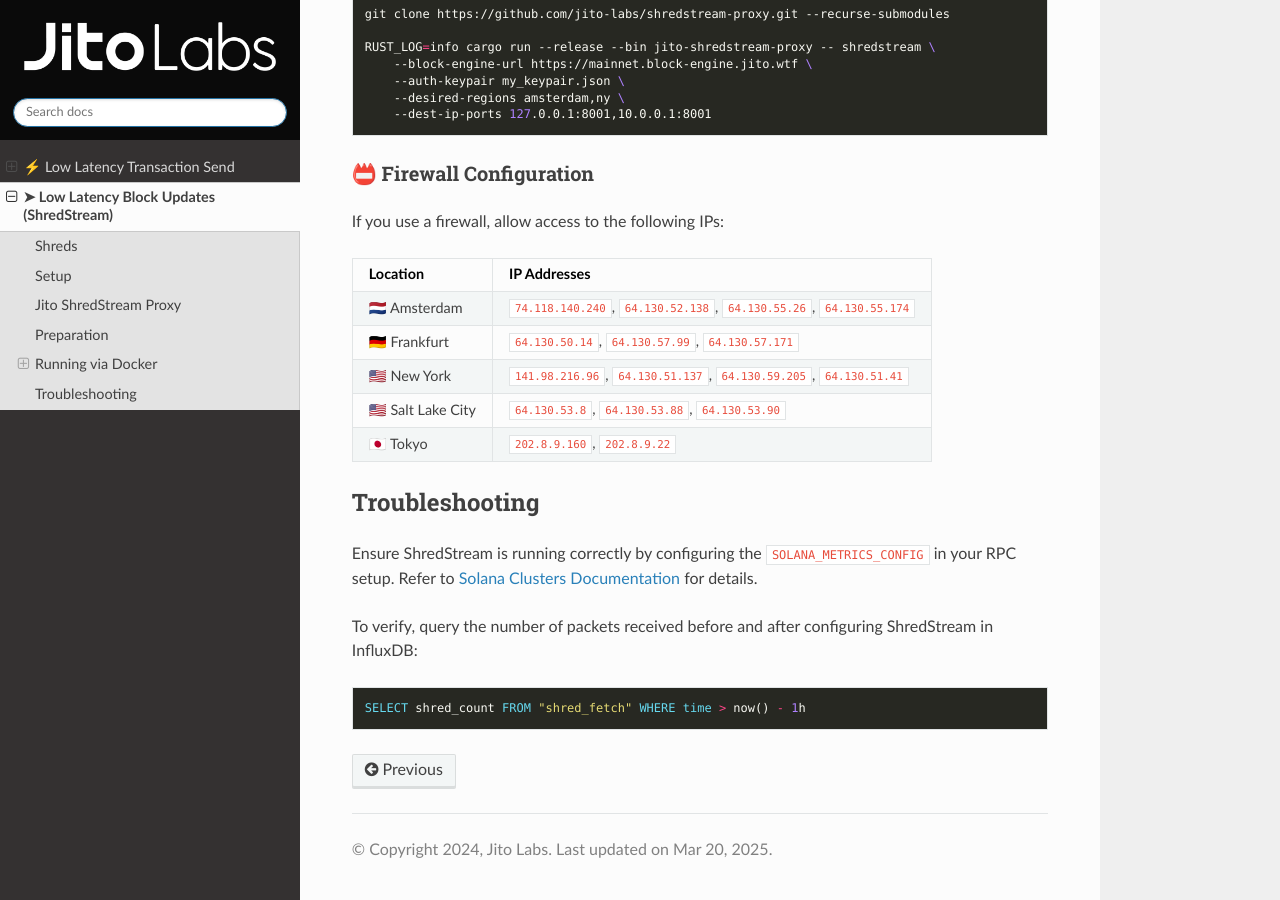
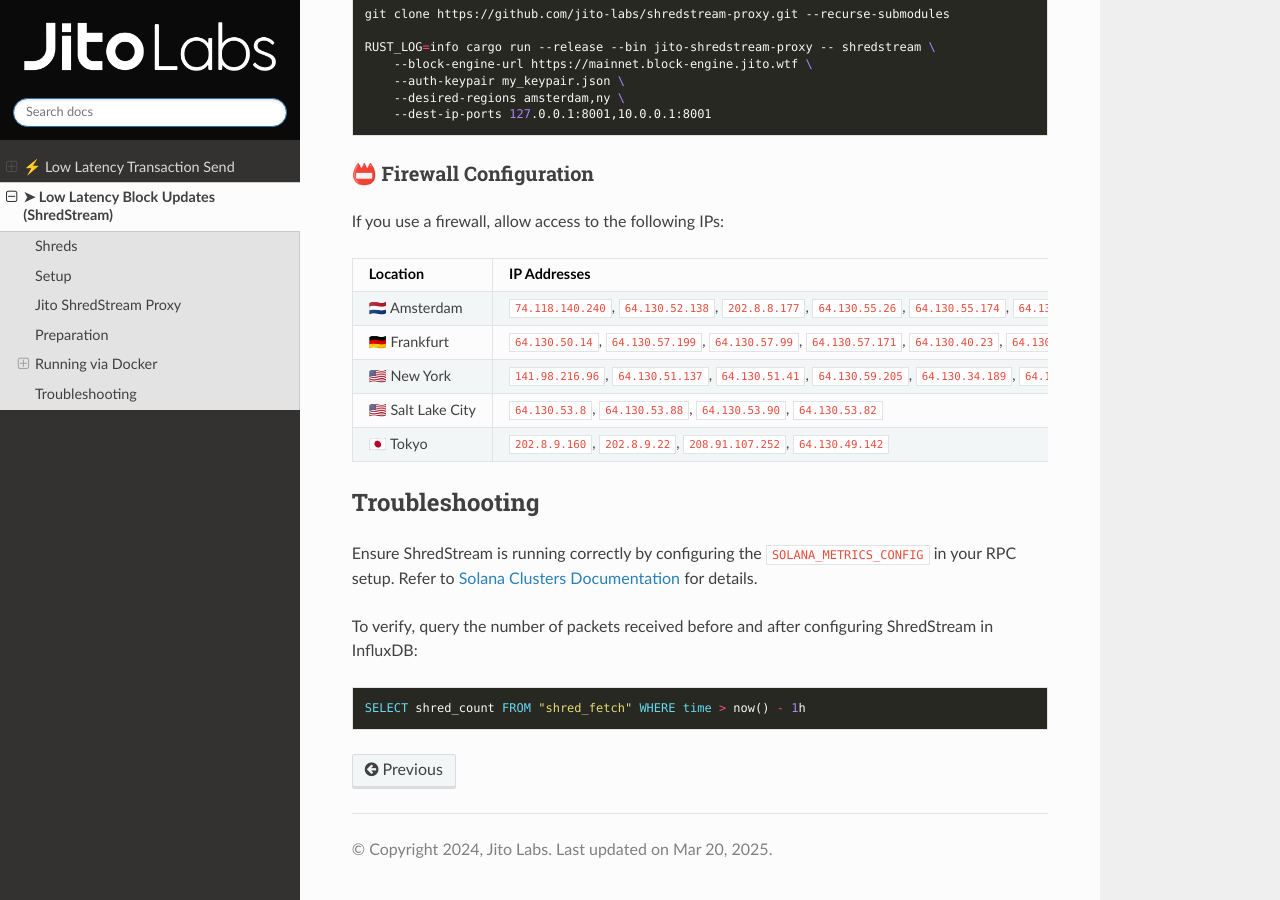
Before and after one commit to jito-labs/jito-docs, a Sphinx documentation site: the page built from docs/source/lowlatencytxnfeed.md, in a window 1280 px wide and 900 px high, scrolled down 2480 px. Built offline with Sphinx 7.4.7 and the Read the Docs theme 3.1.0, drawn with Linux system fonts in a browser that asks for light colours.

Commit message:
Add new shredstream IPs (#41)

```diff
--- a/docs/source/lowlatencytxnfeed.md
+++ b/docs/source/lowlatencytxnfeed.md
@@ -98,13 +98,13 @@
 
 If you use a firewall, allow access to the following IPs:
 
-| Location            | IP Addresses                                                       |
-|---------------------|--------------------------------------------------------------------|
-| 🇳🇱 Amsterdam      | `74.118.140.240`, `64.130.52.138`, `64.130.55.26`, `64.130.55.174` |
-| 🇩🇪 Frankfurt      | `64.130.50.14`, `64.130.57.99`, `64.130.57.171`                    |
-| 🇺🇸 New York       | `141.98.216.96`, `64.130.51.137`, `64.130.59.205`, `64.130.51.41`  |
-| 🇺🇸 Salt Lake City | `64.130.53.8`, `64.130.53.88`, `64.130.53.90`                      |
-| 🇯🇵 Tokyo          | `202.8.9.160`, `202.8.9.22`                                        |
+| Location            | IP Addresses                                                                                                                          |
+|---------------------|---------------------------------------------------------------------------------------------------------------------------------------|
+| 🇳🇱 Amsterdam      | `74.118.140.240`, `64.130.52.138`, `202.8.8.177`, `64.130.55.26`, `64.130.55.174`, `64.130.55.28`                                     |
+| 🇩🇪 Frankfurt      | `64.130.50.14`, `64.130.57.199`, `64.130.57.99`, `64.130.57.171`, `64.130.40.23`, `64.130.40.22`, `64.130.40.21`                      |
+| 🇺🇸 New York       | `141.98.216.96`, `64.130.51.137`, `64.130.51.41`, `64.130.59.205`, `64.130.34.189`, `64.130.34.190`, `64.130.34.141`, `64.130.34.142` |
+| 🇺🇸 Salt Lake City | `64.130.53.8`, `64.130.53.88`, `64.130.53.90`, `64.130.53.82`                                                                         |
+| 🇯🇵 Tokyo          | `202.8.9.160`, `202.8.9.22`, `208.91.107.252`, `64.130.49.142`                                                                        |
 
 ## Troubleshooting
 
```
